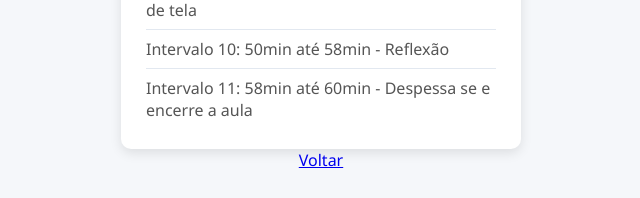
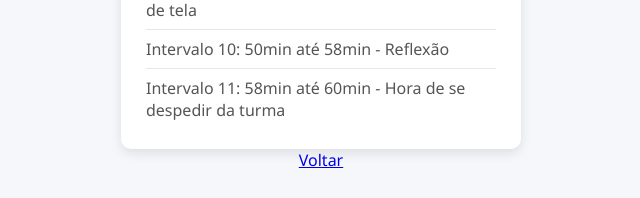
Before and after one commit to gilmarlobo/temporizadorParaAsAulas, a plain HTML site: page m1l1.html in a window 1280 px wide. Shown: the part 1018-1216 px from the top of the page, 319-959 px from the left. Drawn offline with Linux system fonts and the light colour scheme.

Commit message:
hora de se despedir

```diff
--- a/m1l1.html
+++ b/m1l1.html
@@ -182,7 +182,7 @@
       { inicio: 44, fim: 45, mensagem: "Prepare-se para 5ª fase da aula, Salvando o projeto do jogo" },
       { inicio: 45, fim: 50, mensagem: "Salvando o projeto do jogo e aprendendo a fazer capturas de tela" },
       { inicio: 50, fim: 58, mensagem: "Reflexão" },
-      { inicio: 58, fim: 60, mensagem: "Despessa se e encerre a aula" },
+      { inicio: 58, fim: 60, mensagem: "Hora de se despedir da turma" },
 
     ];
 
```
